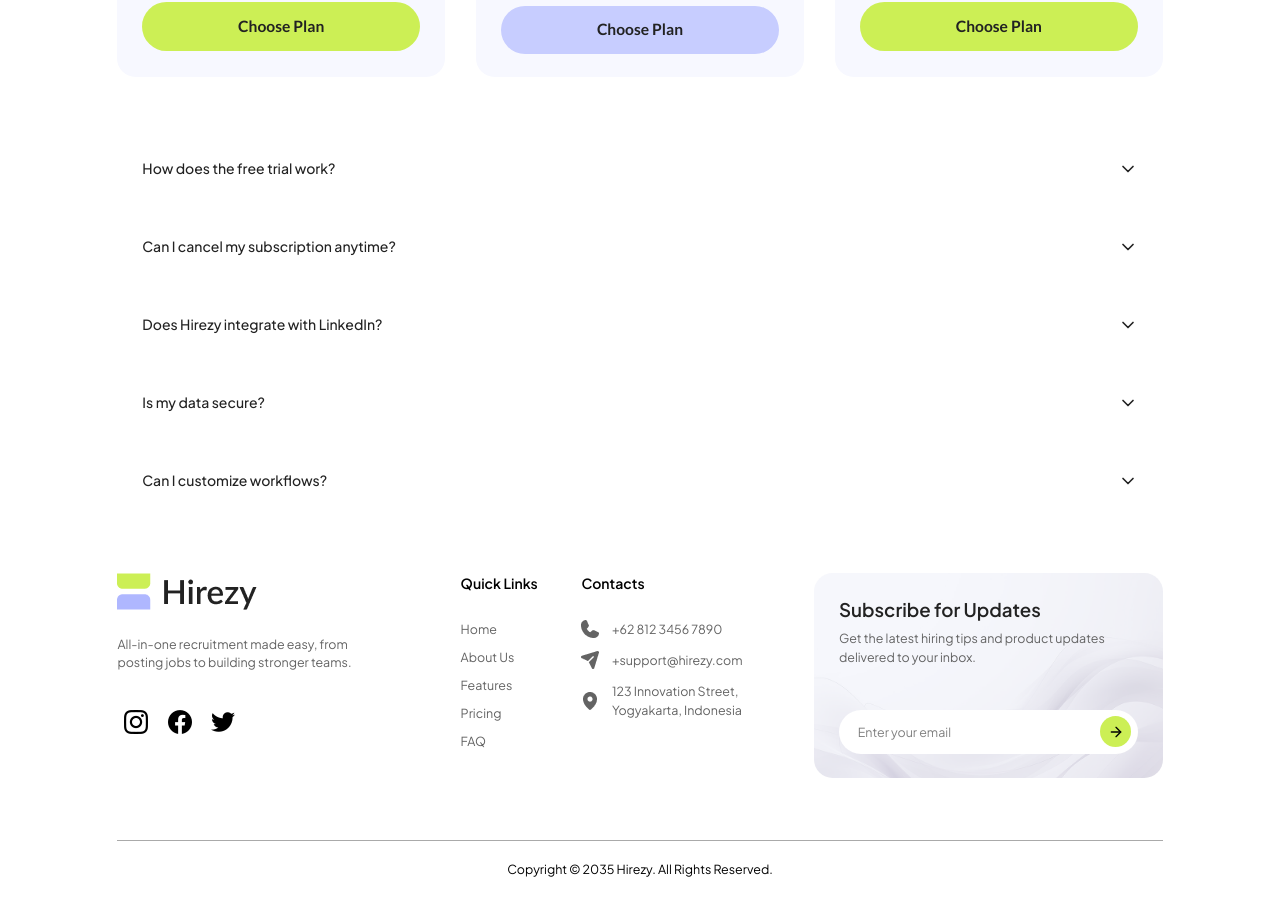
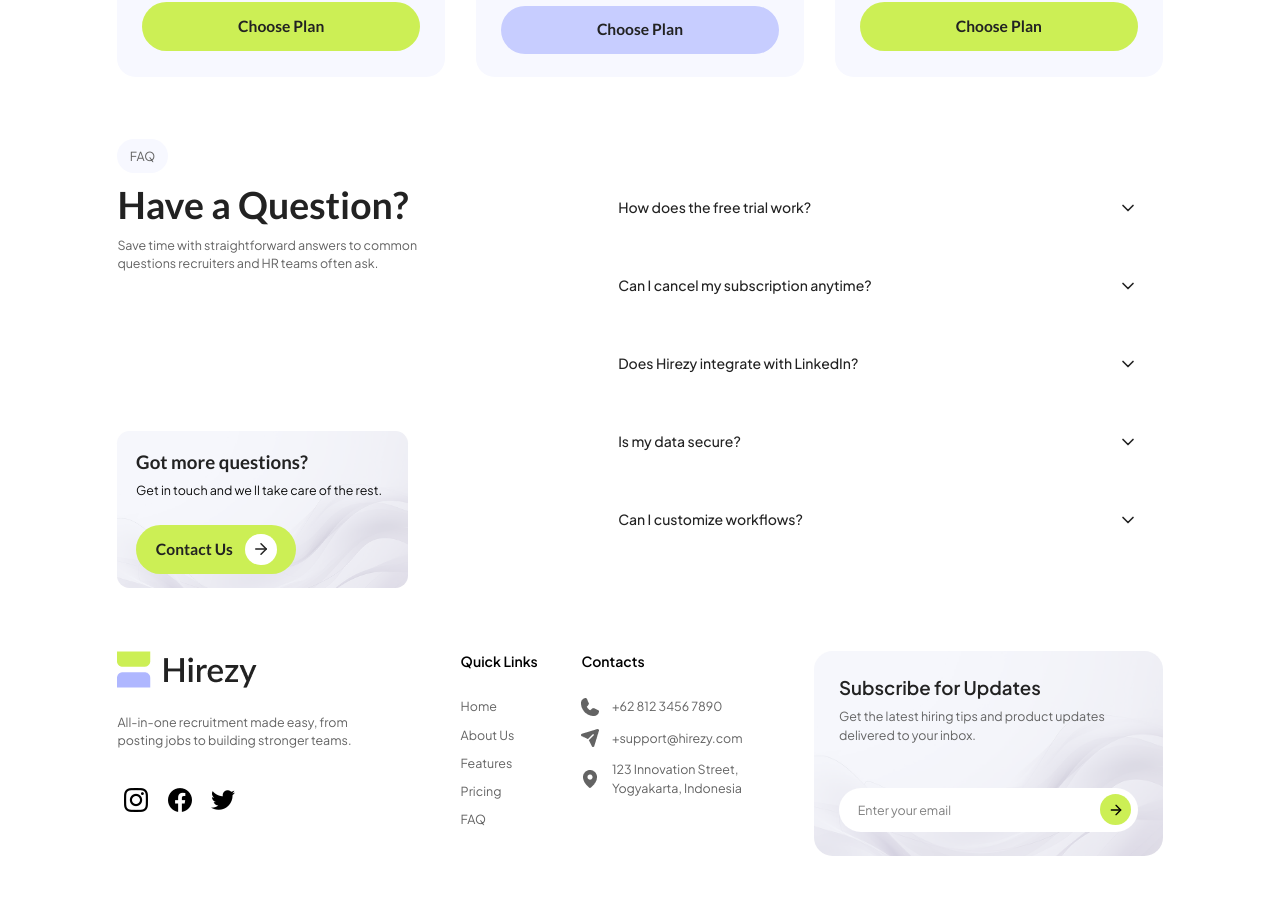
Before and after one commit to Bernardowert/project-hirezy, a Next.js app: page / in a window 1280 px wide. Shown: the part 5087-6002 px from the top of the page. Built offline with nearby package versions, Linux system fonts and the light colour scheme.

Commit message:
criação inicial da section Faq, criando modularização do componente accordion faq para se adaptar em varios cenarios com width variavel

```diff
--- a/app/components/accordionFAQ/index.tsx
+++ b/app/components/accordionFAQ/index.tsx
@@ -27,13 +27,13 @@ const listingFAQ = [
     }
 ]
 
-export function AccordionFAQ(){
+export function AccordionFAQ({classname}: {classname?:string}){
     const [openIndex, setOpenIndex] = useState<Number | null>(null);
     function toggleAccordion(index:number){
          setOpenIndex(prev => prev === index ? null : index);
     }
     return(
-        <div className="space-y-6">
+        <div className={`space-y-6 w-full ${classname ? classname : ""}`}>
                {
                  listingFAQ.map(({title, description}, index) => (
                     <div className={`p-6 laptop:px-8 rounded-2xl transition-colors ease-linear ${openIndex === index ? "bg-blue-300" : "bg-white"}`} key={`${title + `${index}`}`}>
--- /dev/null
+++ b/app/components/sections/home/faq/index.tsx
@@ -0,0 +1,33 @@
+import { AccordionFAQ } from "@/app/components/accordionFAQ";
+import { Button } from "@/app/components/button";
+import { ContainerGRID } from "@/app/components/containerGRID";
+import { TitleSection } from "@/app/components/titleSection";
+import { ArrowRight } from "lucide-react";
+
+export function SectionFaq(){
+    return(
+        <section>
+            <ContainerGRID className="flex items-center justify-between">
+                  <div className="w-full max-w-112.5">
+                      <TitleSection
+                      subtitle="FAQ"
+                      title="Have a Question?"
+                      description="Save time with straightforward answers to common questions recruiters and HR teams often ask."
+                      isTxtCenter={false}
+                      />
+                      <div className="w-full max-w-93 h-50.25 p-6 bg-bgForm bg-cover bg-no-repeat rounded-2xl mt-50.75">
+                           <strong className="text-2xl font-lato font-semibold text-black-500 block">Got more questions?</strong>
+                           <p className="opacity-95 mt-2 mb-8">Get in touch and we ll take care of the rest.</p>
+                           <Button className="flex items-center gap-4 py-2.5">
+                             <span>Contact Us</span>
+                             <div className="size-10 flex items-center justify-center bg-white rounded-full transition-colors ease-linear group-hover:bg-black-500 group-focus:bg-black-500">
+                                  <ArrowRight size={18} color="#222222" className="transition-all ease-linear group-hover:stroke-white group-focus:stroke-white"/>
+                             </div>
+                           </Button>
+                      </div>
+                  </div>
+                  <AccordionFAQ classname="max-w-182.5"/>
+            </ContainerGRID>
+        </section>
+    )
+}
--- a/app/page.tsx
+++ b/app/page.tsx
@@ -13,6 +13,7 @@ import { SectionFeatures } from "./components/sections/home/features";
 import { SectionIntegration } from "./components/sections/home/integration";
 import { SectionPrice } from "./components/sections/home/price";
 import { AccordionFAQ } from "./components/accordionFAQ";
+import { SectionFaq } from "./components/sections/home/faq";
 
 
 export default function Home() {
@@ -27,10 +28,7 @@ export default function Home() {
         <SectionNumbers/>
         <SectionIntegration/>
         <SectionPrice/>
-
-        <ContainerGRID>
-         <AccordionFAQ/>
-        </ContainerGRID>
+        <SectionFaq/>
      </>
   )
 }
```
